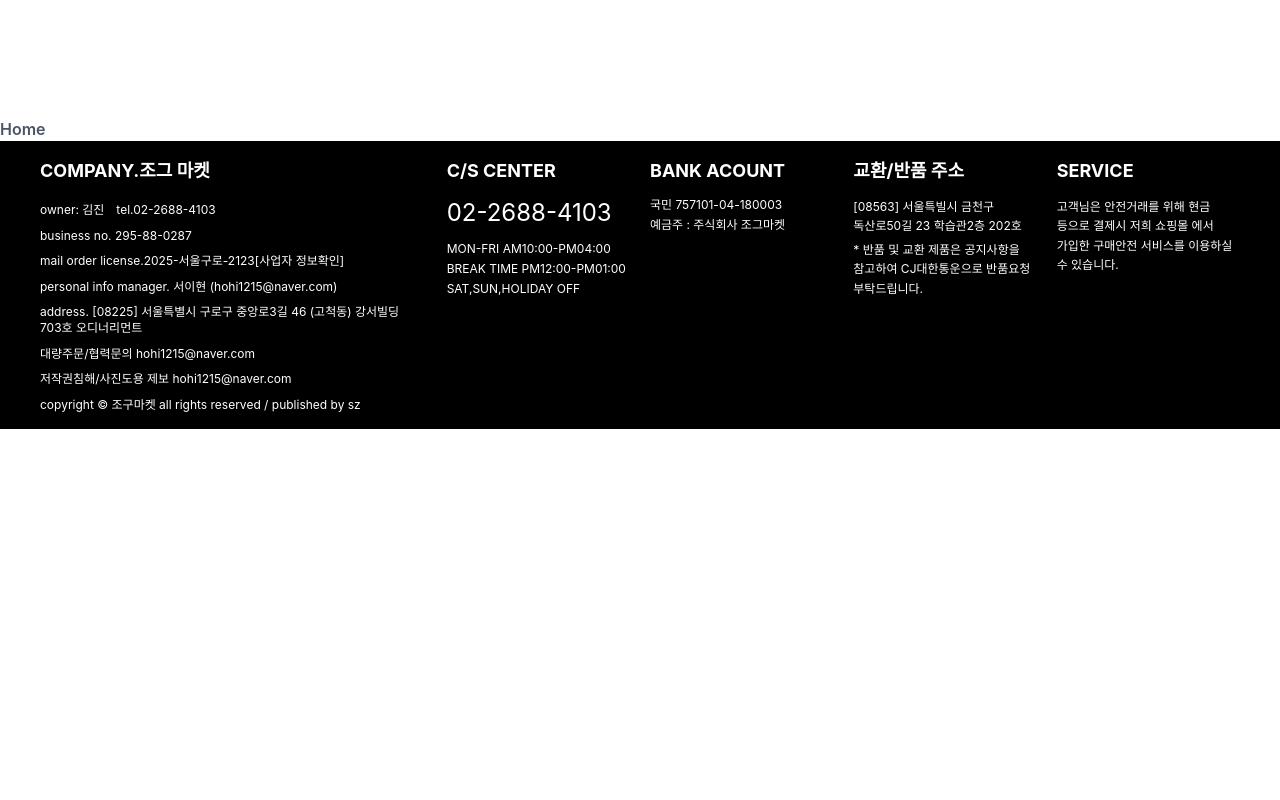
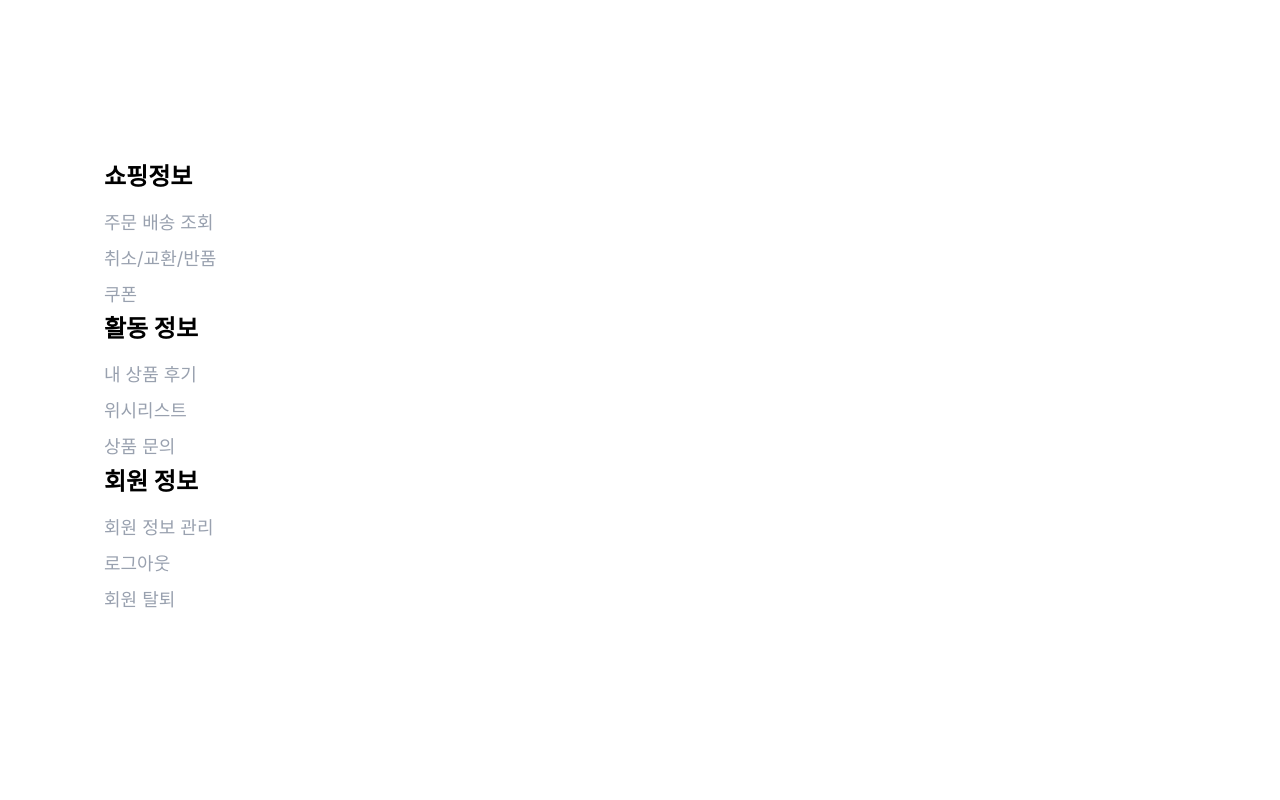
Before and after one commit to jjeankim/jogeu-market, a Next.js app: page / in a window 1280 px wide. Shown: the part 1460-2260 px from the top of the page. Before the commit the page ends 1889 px from the top, so only its background shows below. Built offline with nearby package versions, Linux system fonts and the light colour scheme.

Commit message:
MyPageAside 공통 컴포넌트 추가

```diff
--- a/src/components/ui/MyPageAside.tsx
+++ b/src/components/ui/MyPageAside.tsx
@@ -1,19 +1,39 @@
 import React from "react";
 
 const MyPageAside = () => {
+  const sections = [
+    {
+      title: "쇼핑정보",
+      items: ["주문 배송 조회", "취소/교환/반품", "쿠폰"],
+    },
+    {
+      title: "활동 정보",
+      items: ["내 상품 후기", "위시리스트", "상품 문의"],
+    },
+    {
+      title: "회원 정보",
+      items: ["회원 정보 관리", "로그아웃", "회원 탈퇴"],
+    },
+  ];
+
   return (
-    <>
-      <aside className="w-1/4 bg-amber-400 ml-28 mt-30  h-2/3">
-        <ul>
-          <li>주문내역</li>
-          <li>찜한 상품</li>
-          <li>리뷰 작성</li>
-          <li>개인 정보</li>
-          <li>내 쿠폰함</li>
-          <li>문의 사항</li>
-        </ul>
+    <div className="h-screen">
+      <aside className="p-10 w-1/4 bg-white  m-16  h-2/3 flex flex-col justify-between ">
+        {sections.map(({ title, items }, idx) => (
+          <ul key={idx} className="flex flex-col text-gray-400 gap-y-2 ">
+            <li className="font-bold text-2xl text-black mb-2 ">{title}</li>
+            {items.map((item) => (
+              <li
+                key={item}
+                className="text-lg  hover:text-black transition-colors duration-200"
+              >
+                {item}
+              </li>
+            ))}
+          </ul>
+        ))}
       </aside>
-    </>
+    </div>
   );
 };
 
--- a/src/pages/index.tsx
+++ b/src/pages/index.tsx
@@ -1,13 +1,14 @@
-
 import DynamicBreadcrumb from "@/components/ui/autoBreadcrumb";
 import Footer from "@/components/ui/Footer";
 import Main from "./main";
-
+import MyPageAside from "@/components/ui/MyPageAside";
 export default function Home() {
   return (
     <>
-       <Main />
+      <Main />
+      <MyPageAside />
       <DynamicBreadcrumb />
       <Footer />
-
-</> ) };
+    </>
+  );
+}
--- a/src/pages/main/index.tsx
+++ b/src/pages/main/index.tsx
@@ -1,5 +1,4 @@
 import MainForm from "@/components/MainForm";
-
 
 const Main = () => {
   return <MainForm />;
```
